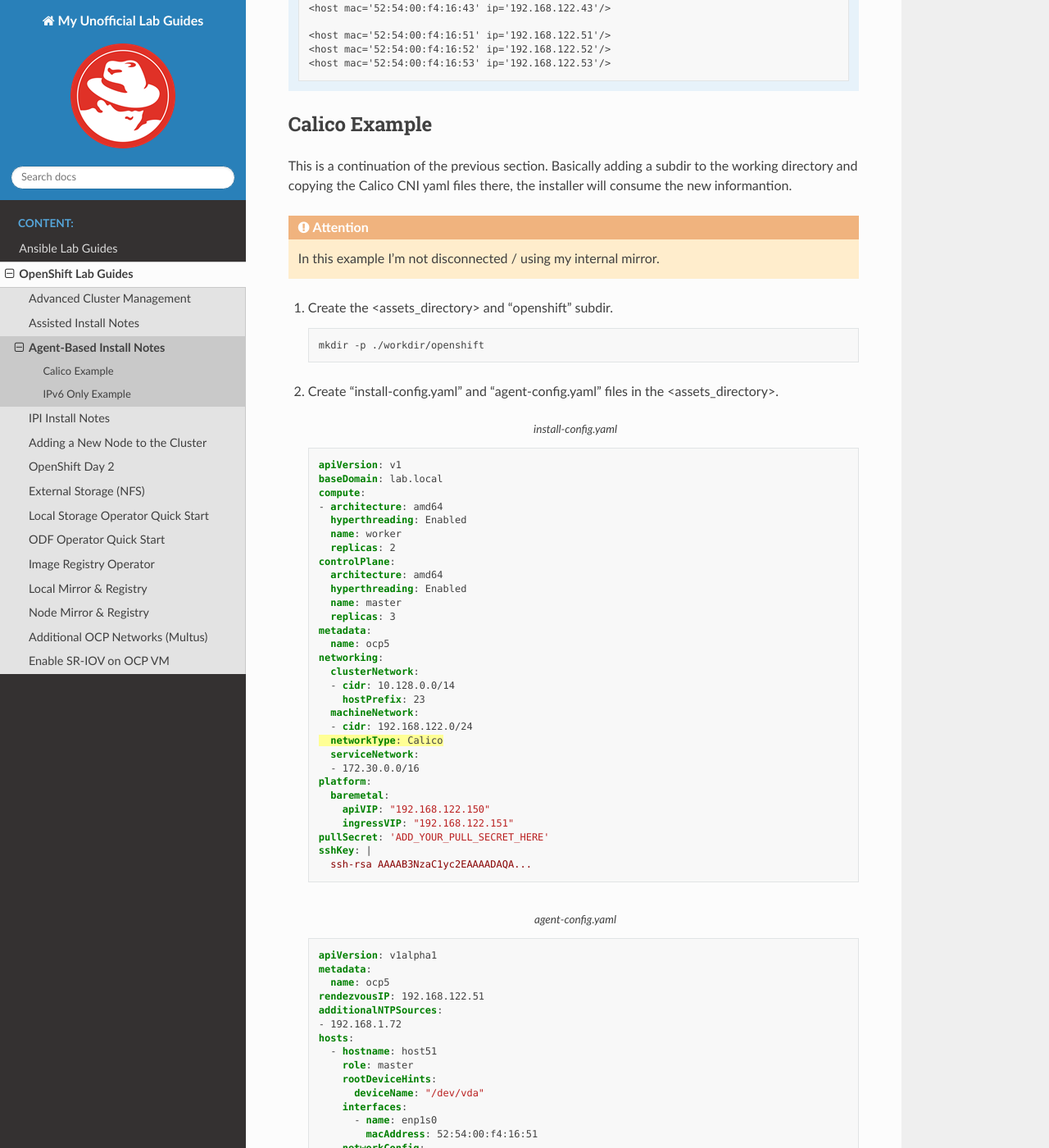
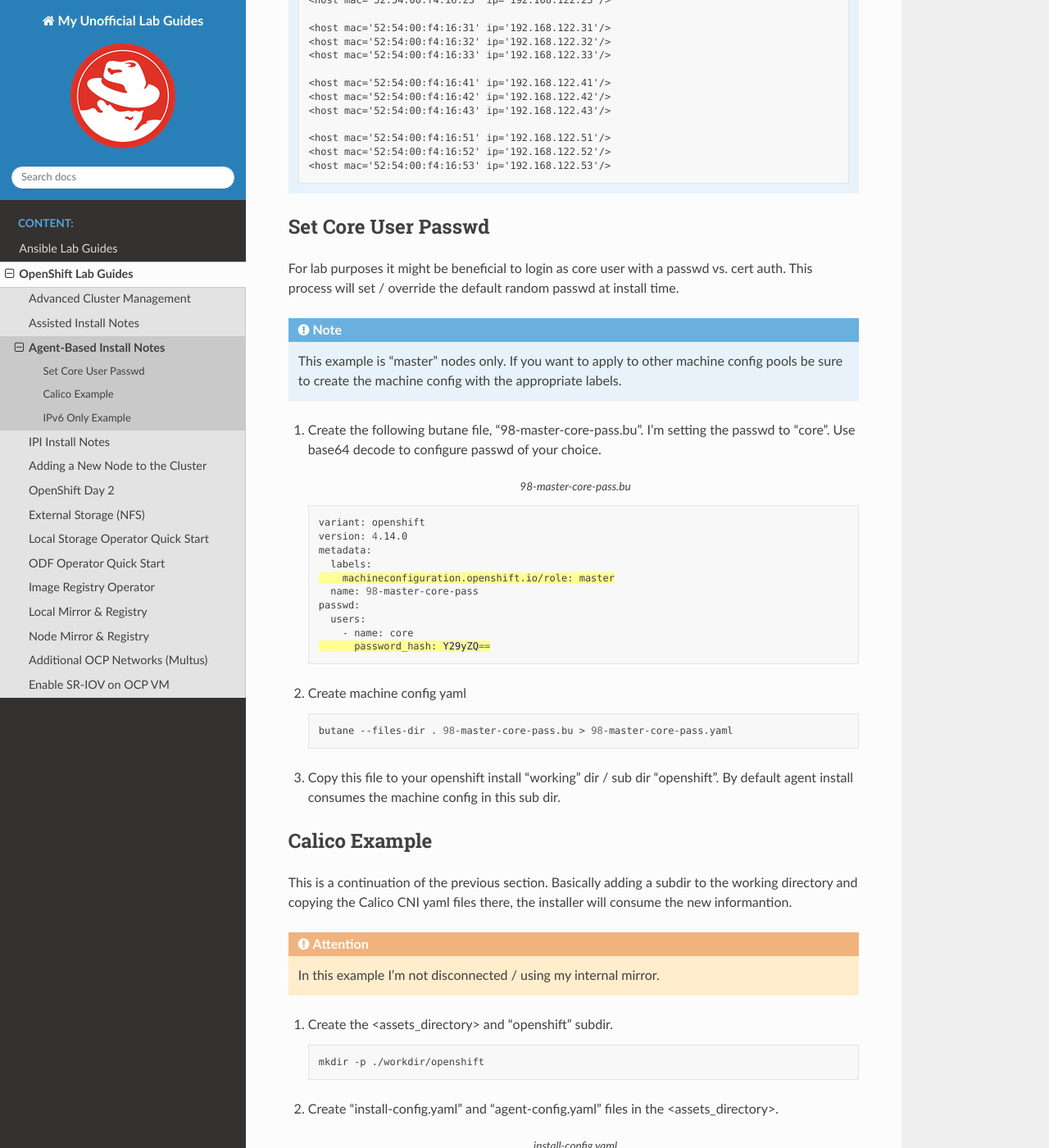
Before and after one commit to vtog/labGuides, a Sphinx documentation site: the page built from source/ocp/agent-based-installer-notes.rst, in a window 1280 px wide and 1400 px high, scrolled down 5652 px. Shown: the whole window at 82% size. Built offline with Sphinx 7.4.7 and the Read the Docs theme 2.0.0, drawn with Linux system fonts in a browser that asks for light colours; pages that are not in the unit, such as notebooks, are missing from menus; some of the changed text lies outside the part shown.

Commit message:
added note on creating core user passwd during install

```diff
--- a/source/ocp/agent-based-installer-notes.rst
+++ b/source/ocp/agent-based-installer-notes.rst
@@ -267,6 +267,9 @@
 #. With "openshift-install" downloaded in step 1, run the following command. In
    my case I'm using a "workdir" dir to supply the required yaml files.
 
+   .. tip:: Add the sub directory "openshift" to your workdir for custom
+      configs. For example adding operators or setting "core" user passwd.
+
    .. code-block:: bash
 
       openshift-install agent create image --dir workdir
@@ -302,6 +305,45 @@
       <host mac='52:54:00:f4:16:51' ip='192.168.122.51'/>
       <host mac='52:54:00:f4:16:52' ip='192.168.122.52'/>
       <host mac='52:54:00:f4:16:53' ip='192.168.122.53'/>
+
+Set Core User Passwd
+--------------------
+
+For lab purposes it might be beneficial to login as core user with a passwd vs.
+cert auth. This process will set / override the default random passwd at
+install time.
+
+.. note:: This example is "master" nodes only. If you want to apply to other
+   machine config pools be sure to create the machine config with the
+   appropriate labels.
+
+#. Create the following butane file, "98-master-core-pass.bu". I'm setting the
+   passwd to "core". Use base64 decode to configure passwd of your choice.
+
+   .. code-block:: bash
+      :caption: 98-master-core-pass.bu
+      :emphasize-lines: 5, 10
+
+      variant: openshift
+      version: 4.14.0
+      metadata:
+        labels:
+          machineconfiguration.openshift.io/role: master
+        name: 98-master-core-pass
+      passwd:
+        users:
+          - name: core
+            password_hash: Y29yZQ==
+
+#. Create machine config yaml
+
+   .. code-block:: bash
+
+      butane --files-dir . 98-master-core-pass.bu > 98-master-core-pass.yaml
+
+#. Copy this file to your openshift install "working" dir / sub dir
+   "openshift". By default agent install consumes the machine config in this
+   sub dir.
 
 Calico Example
 --------------
```
